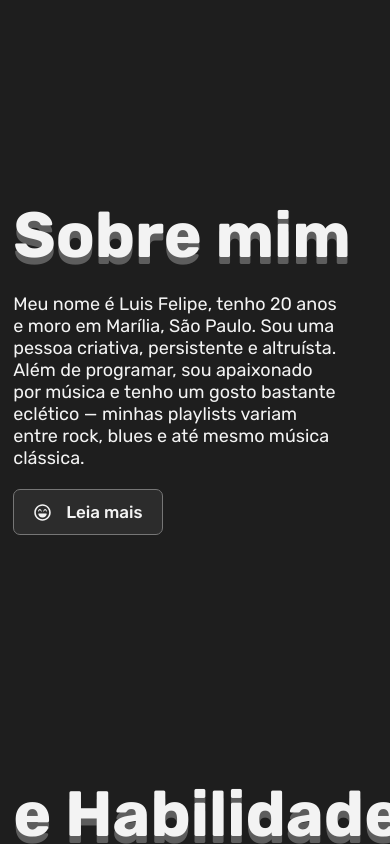
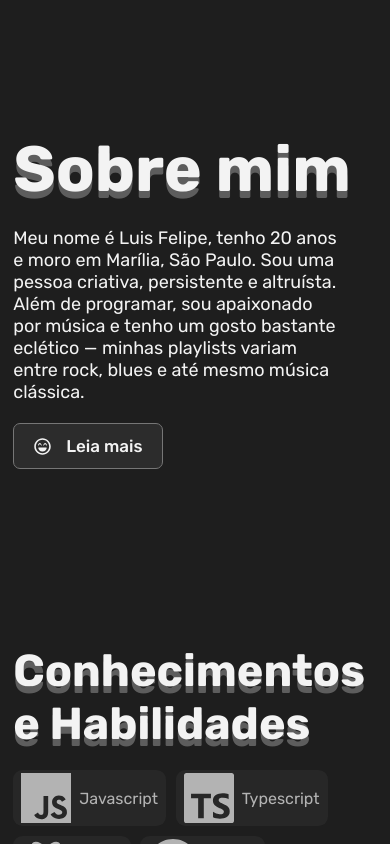
Before and after one commit to LuisFelipeMod/portfolio-2025, a Next.js app: page / in a window 390 px wide. Shown: the part 900-1744 px from the top of the page. Built offline with nearby package versions, Linux system fonts and the light colour scheme.

Commit message:
feat: mobile changes

```diff
--- a/src/app/_components/skills/skills.js
+++ b/src/app/_components/skills/skills.js
@@ -31,8 +31,8 @@ import {
 
 export default function Skills() {
   return (
-    <section className={styles.aboutme_section} id="skills">
-      <div className={styles.aboutme_box}>
+    <section className={styles.skills_section} id="skills">
+      <div className={styles.skills_box}>
         <TitleAnimation name="Conhecimentos e Habilidades" />
         <motion.div
           className={styles.presentation_desc}
--- a/src/app/_components/skills/skills.module.css
+++ b/src/app/_components/skills/skills.module.css
@@ -154,3 +154,14 @@
   fill: currentColor;
   transition: ease-in-out .333s;
 }
+
+
+@media (max-width: 768px){
+  .skills_section{
+    overflow: visible;
+  }
+  .skills_section h1{
+    font-size: 2.8em;
+    overflow: visible;
+  }
+}
--- a/src/app/globals.css
+++ b/src/app/globals.css
@@ -126,6 +126,8 @@ a {
   section {
     width: 100vw;
     padding: 0 3.4vw;
+    height: auto;
+    margin: 15rem 0;
   }
   .embla {
     --slide-size: 80% !important;
```
